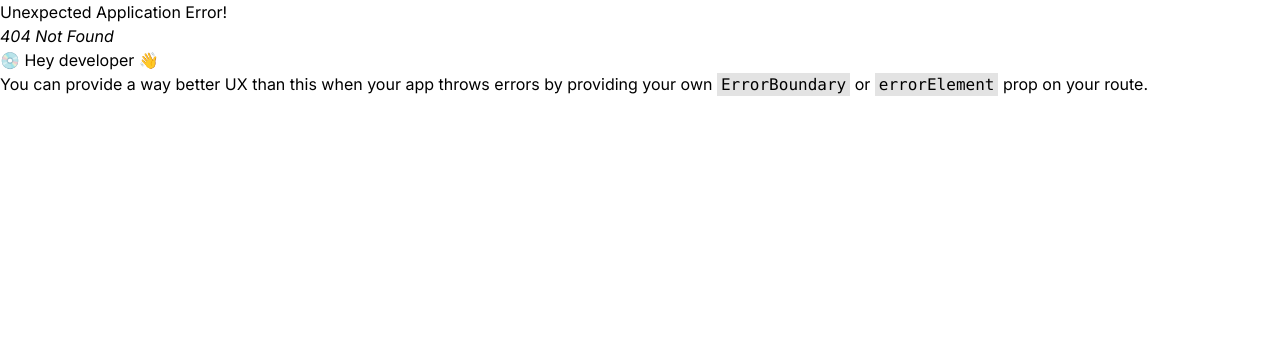
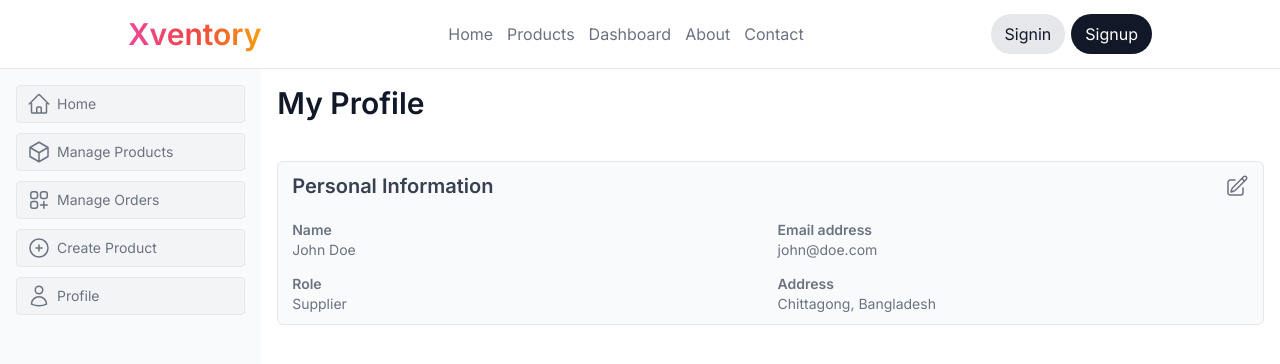
Before and after one commit to faisalchy64/inventory-frontend, a React (Vite) app: page /dashboard/profile in a window 1280 px wide. Before the commit this address had no page. Shown: the top 364 px of the page. Built offline with nearby package versions, Linux system fonts and the light colour scheme.

Commit message:
feat: Create Profile.jsx page

```diff
--- /dev/null
+++ b/src/pages/Profile.jsx
@@ -0,0 +1,167 @@
+import { useState } from "react";
+import { useForm } from "react-hook-form";
+
+export default function Profile() {
+  const [show, setShow] = useState(false);
+  const {
+    register,
+    formState: { errors },
+    handleSubmit,
+    reset,
+  } = useForm();
+
+  const onSubmit = async (data) => {
+    console.log(data);
+    reset();
+    setShow(false);
+  };
+
+  return (
+    <section className="md:h-[calc(100vh-68.8px)] flex flex-col gap-10 p-4 overflow-y-scroll">
+      <h1 className="text-2xl md:text-3xl font-semibold text-gray-900">
+        My Profile
+      </h1>
+
+      <div className="flex flex-col gap-5 bg-gray-50 px-3.5 py-2.5 border rounded-md">
+        <div className="flex justify-between items-center">
+          <h3 className="text-xl font-semibold text-gray-700">
+            Personal Information
+          </h3>
+
+          <button onClick={() => setShow(true)}>
+            <svg
+              xmlns="http://www.w3.org/2000/svg"
+              fill="none"
+              viewBox="0 0 24 24"
+              strokeWidth={1.5}
+              stroke="currentColor"
+              className="size-6 stroke-gray-500"
+            >
+              <path
+                strokeLinecap="round"
+                strokeLinejoin="round"
+                d="m16.862 4.487 1.687-1.688a1.875 1.875 0 1 1 2.652 2.652L10.582 16.07a4.5 4.5 0 0 1-1.897 1.13L6 18l.8-2.685a4.5 4.5 0 0 1 1.13-1.897l8.932-8.931Zm0 0L19.5 7.125M18 14v4.75A2.25 2.25 0 0 1 15.75 21H5.25A2.25 2.25 0 0 1 3 18.75V8.25A2.25 2.25 0 0 1 5.25 6H10"
+              />
+            </svg>
+          </button>
+        </div>
+
+        <div className="grid md:grid-cols-2 gap-3.5 text-sm text-gray-500">
+          <div>
+            <h6 className="font-semibold">Name</h6>
+            <p>John Doe</p>
+          </div>
+
+          <div>
+            <h6 className="font-semibold">Email address</h6>
+            <p>john@doe.com</p>
+          </div>
+
+          <div>
+            <h6 className="font-semibold">Role</h6>
+            <p>Supplier</p>
+          </div>
+
+          <div>
+            <h6 className="font-semibold">Address</h6>
+            <p>Chittagong, Bangladesh</p>
+          </div>
+        </div>
+      </div>
+
+      {show && (
+        <div className="flex flex-col gap-5 bg-white px-3.5 py-2.5 border rounded-md">
+          <div className="flex justify-between items-center">
+            <h3 className="text-xl font-semibold text-gray-700">
+              Update Information
+            </h3>
+
+            <button onClick={() => setShow(false)}>
+              <svg
+                xmlns="http://www.w3.org/2000/svg"
+                fill="none"
+                viewBox="0 0 24 24"
+                strokeWidth={1.5}
+                stroke="currentColor"
+                className="size-6 stroke-gray-500"
+              >
+                <path
+                  strokeLinecap="round"
+                  strokeLinejoin="round"
+                  d="M6 18 18 6M6 6l12 12"
+                />
+              </svg>
+            </button>
+          </div>
+
+          <form
+            className="flex flex-col gap-2.5 text-sm text-gray-500"
+            onSubmit={handleSubmit(onSubmit)}
+          >
+            <div className="flex flex-col gap-1.5">
+              <label htmlFor="name" className="font-semibold">
+                Name
+              </label>
+              <input
+                type="text"
+                id="name"
+                placeholder="Enter your name"
+                className="px-2.5 py-1.5 border outline-none rounded-md"
+                {...register("name", {
+                  required: {
+                    value: true,
+                    message: "Name is required.",
+                  },
+                  pattern: {
+                    value: /^[a-zA-Z\s]{3,}$/,
+                    message: "Please enter a valid name.",
+                  },
+                })}
+              />
+              {errors && errors.name && (
+                <p className="text-xs text-rose-500 bg-rose-100 px-1.5 py-0.5 rounded">
+                  {errors.name.message}
+                </p>
+              )}
+            </div>
+
+            <div className="flex flex-col gap-1.5">
+              <label htmlFor="address" className="font-semibold">
+                Address
+              </label>
+              <input
+                type="text"
+                id="address"
+                placeholder="Enter your address"
+                className="px-2.5 py-1.5 border outline-none rounded-md"
+                {...register("address", {
+                  required: {
+                    value: true,
+                    message: "Address is required.",
+                  },
+                  pattern: {
+                    value:
+                      /^(?=.*\b(\w+\s?)+\b)(?=.*\b(\w+\s?)+\b)(?=.{5,}).*$/,
+                    message: "Please enter a valid address.",
+                  },
+                })}
+              />
+              {errors && errors.address && (
+                <p className="text-xs text-rose-500 bg-rose-100 px-1.5 py-0.5 rounded">
+                  {errors.address.message}
+                </p>
+              )}
+            </div>
+
+            <button
+              type="submit"
+              className="font-semibold text-white bg-gray-900 hover:bg-gray-800 px-2.5 py-3 rounded-md"
+            >
+              Submit
+            </button>
+          </form>
+        </div>
+      )}
+    </section>
+  );
+}
--- a/src/router.jsx
+++ b/src/router.jsx
@@ -9,6 +9,7 @@ import Root from "./pages/Root";
 import ManageProducts from "./pages/ManageProducts";
 import ManageOrders from "./pages/ManageOrders";
 import CreateProduct from "./pages/CreateProduct";
+import Profile from "./pages/Profile";
 
 const router = createBrowserRouter([
   {
@@ -53,6 +54,10 @@ const router = createBrowserRouter([
         path: "/dashboard/create-product",
         element: <CreateProduct />,
       },
+      {
+        path: "/dashboard/profile",
+        element: <Profile />,
+      },
     ],
   },
 ]);
```
